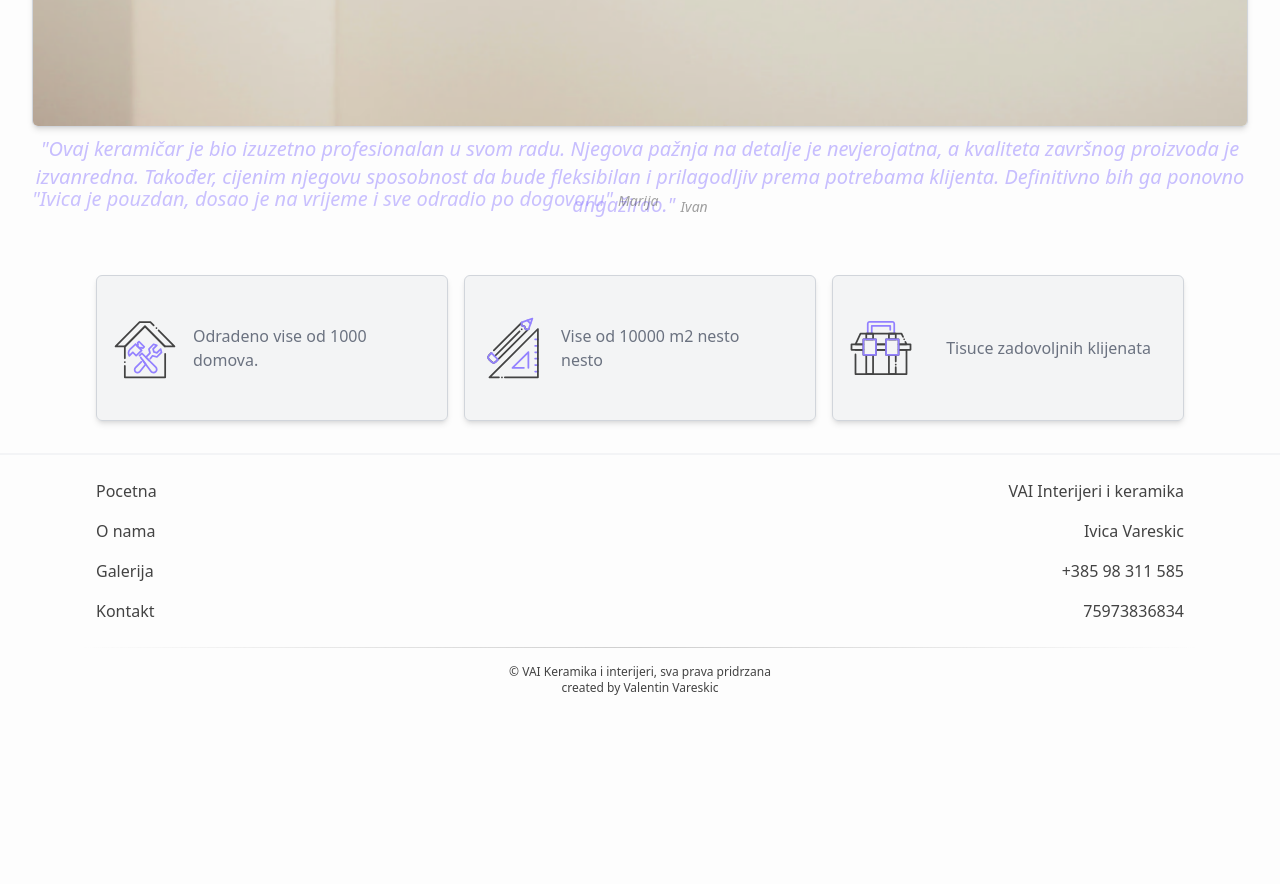
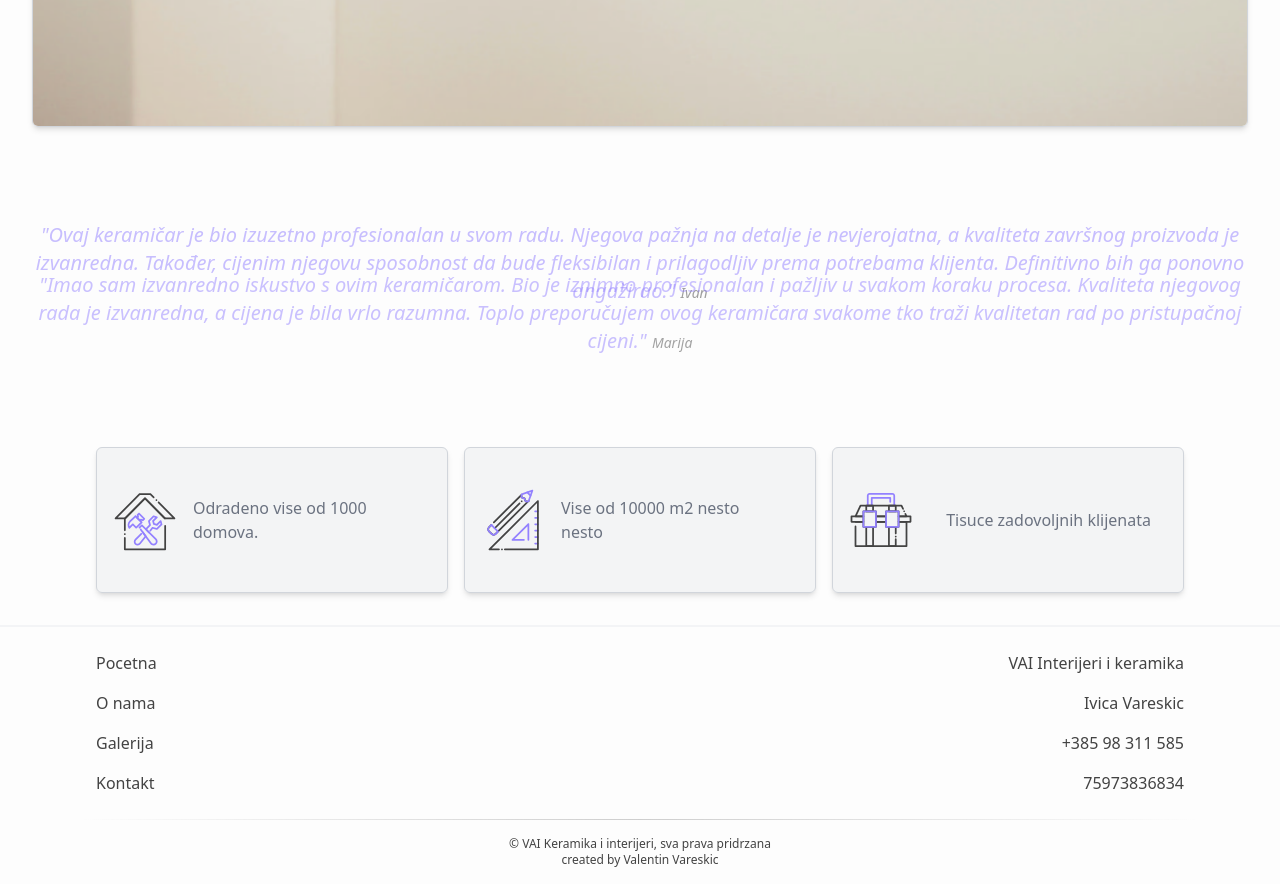
Before and after one commit to valentin994/vaikeramika, a SvelteKit app: page /about in a window 1280 px wide. Shown: the part 1880-2764 px from the top of the page. Before the commit the page ends 2592 px from the top, so only its background shows below. Built offline with nearby package versions, Linux system fonts and the light colour scheme.

Commit message:
updated review section

```diff
--- a/src/routes/about/+page.svelte
+++ b/src/routes/about/+page.svelte
@@ -3,7 +3,7 @@
   import { tweened } from 'svelte/motion';
   import { backOut } from 'svelte/easing';
   let reviews = [
-      { "id": 1, "name": "Marija", "review": "Ivica je pouzdan, dosao je na vrijeme i sve odradio po dogovoru" },
+      { "id": 1, "name": "Marija", "review": "Imao sam izvanredno iskustvo s ovim keramičarom. Bio je iznimno profesionalan i pažljiv u svakom koraku procesa. Kvaliteta njegovog rada je izvanredna, a cijena je bila vrlo razumna. Toplo preporučujem ovog keramičara svakome tko traži kvalitetan rad po pristupačnoj cijeni." },
       { "id": 2, "name": "Valentin", "review": "Imao sam izvanredno iskustvo s ovim keramičarom. Bio je iznimno profesionalan i pažljiv u svakom koraku procesa. Kvaliteta njegovog rada je izvanredna, a cijena je bila vrlo razumna. Toplo preporučujem ovog keramičara svakome tko traži kvalitetan rad po pristupačnoj cijeni." },
       { "id": 3, "name": "Ivan", "review": "Ovaj keramičar je bio izuzetno profesionalan u svom radu. Njegova pažnja na detalje je nevjerojatna, a kvaliteta završnog proizvoda je izvanredna. Također, cijenim njegovu sposobnost da bude fleksibilan i prilagodljiv prema potrebama klijenta. Definitivno bih ga ponovno angažirao." },
   ];
@@ -35,12 +35,12 @@
 <div class="p-4 px-8">
     <img class="border border-gray-300 shadow-md rounded-md" src="./about_image.avif" alt="White tile laying" />
     <div class="flex">
-            <div class="relative inline-flex w-full">
+            <div class="relative inline-flex align-middle items-center justify-center w-full">
                 {#key num}
                     <h1 in:fly={{y: 50,duration: 500}} out:fly={{y:-50,duration: 500}}  bind:clientHeight={width} class="text-center text-secondary pt-8 italic text-xl absolute">"{reviews[num]["review"]}" <span class="text-textcol text-sm italic">{reviews[num]["name"]}</span></h1>
                 {/key}
 
-		    <div style:height="{$tweenedWidth}px" style="width: 50px; height: 20px"/>
+		    <div class="h-72" />
             </div>
     </div>
 </div>
```
